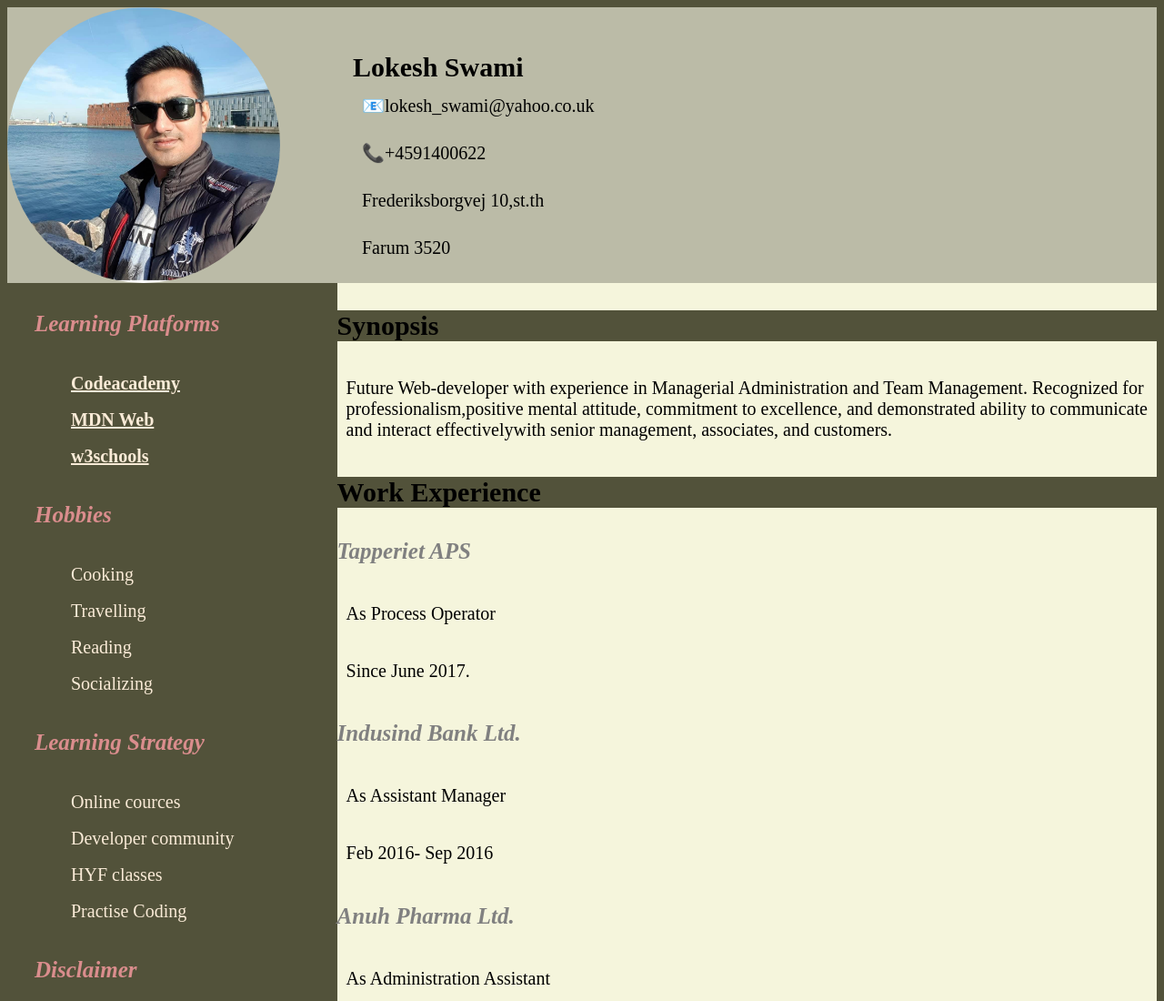
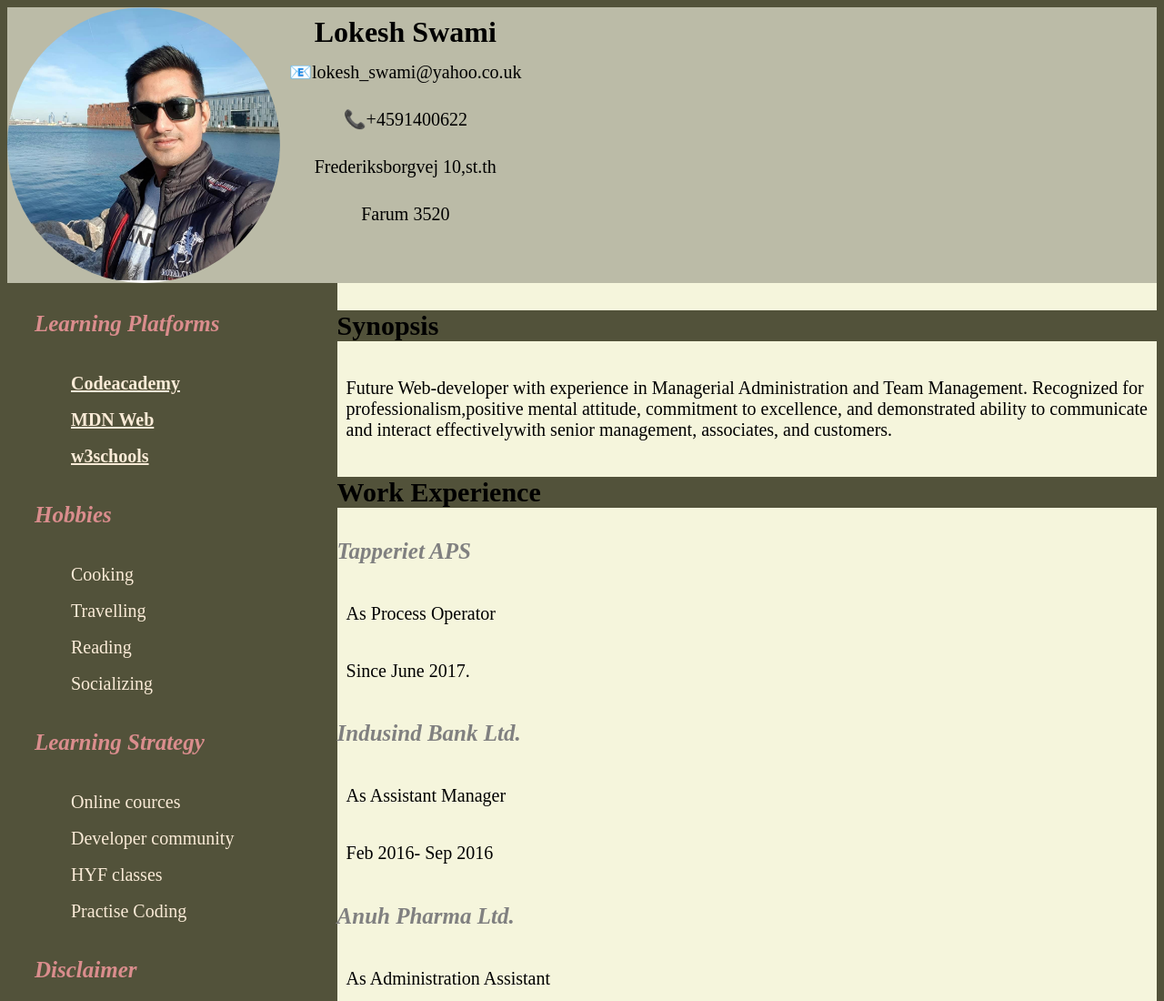
Before and after one commit to Lokesh-sw/hyf-homework, a plain HTML site: page html-css/week1/index.html in a window 1280 px wide. Shown: the top 1100 px of the page at 91% size. Drawn offline with Linux system fonts and the light colour scheme.

Commit message:
HTML/CSS WEEK 1 UPDATE

```diff
--- a/html-css/week1/style.css
+++ b/html-css/week1/style.css
@@ -13,20 +13,16 @@ body{
 header{
     display: flex;
     color:black;
+    text-align: center;
     background:rgb(187, 187, 167);
     line-height: 12px;
 }
 
 
-.head{
-    padding: 40px 0 0 80px;
-
-}
 
 
-h1{
-    font-size: 30px;
-}
+
+
 
 
 .info{
```
